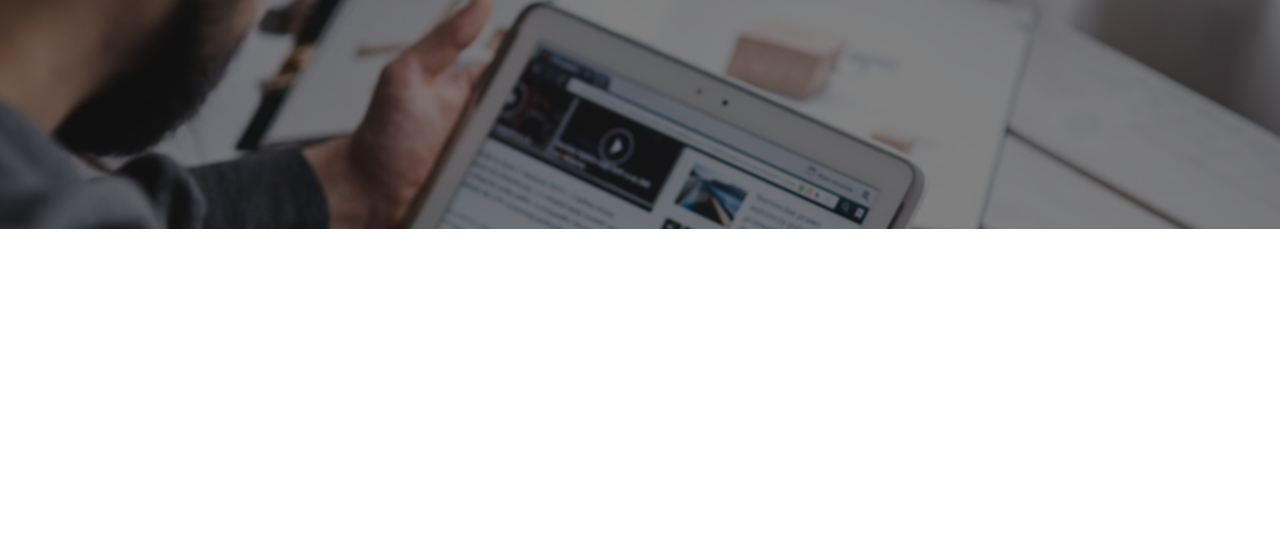
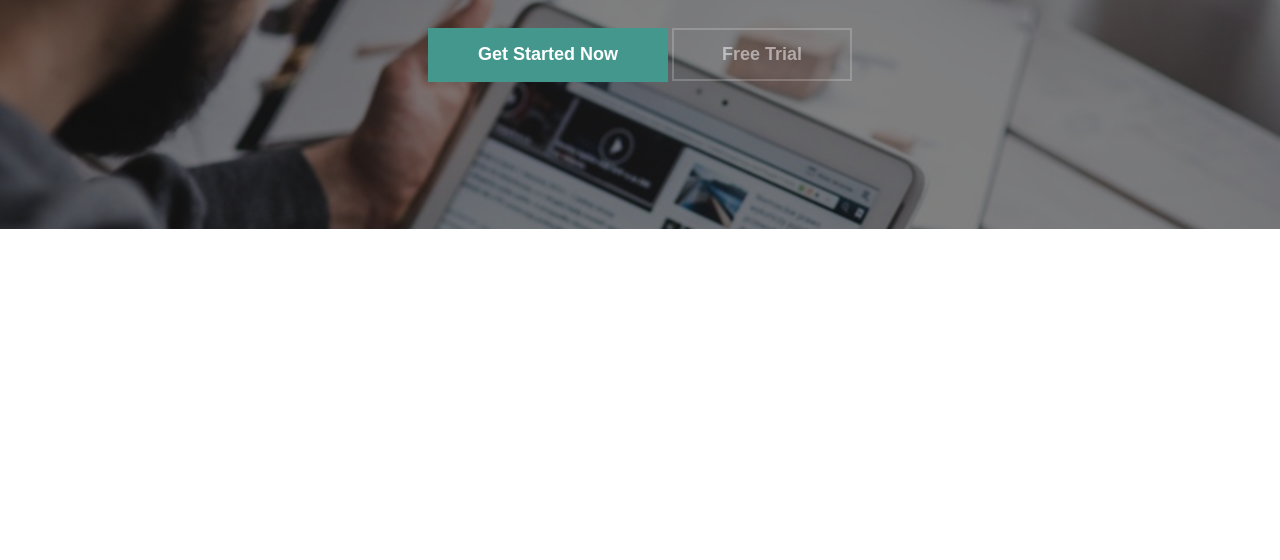
Before and after one commit to MehdiAlouafi/BootStrapMPYL, a plain HTML site: page index.html in a window 1280 px wide. Shown: the part 240-800 px from the top of the page. Drawn offline with nearby package versions, Linux system fonts and the light colour scheme.

Commit message:
ah ah ahh

```diff
--- a/index.html
+++ b/index.html
@@ -29,6 +29,8 @@
 <header>
   <div class="container">
   <h1> One Month Responsive<br> Design</h1>
+  <a class="link-left"href="">Get Started Now</a>
+  <a class="link-right"href="">Free Trial</a>
 </div>
 </header>
 
--- a/style.css
+++ b/style.css
@@ -1,6 +1,7 @@
 * {
   box-sizing: border-box;
   font-family: 'Mont Serrat', sans-serif;
+  text-decoration: none;
 }
 
 body {
@@ -73,6 +74,36 @@ header h1 {
   margin-bottom: 0;
 }
 
-header  h1 {
+header  a {
+  display: inline-block; padding: 14px 50px; font-size: 18px; margin-top: 30px;
 
 }
+
+header a:hover {
+  text-decoration: none;
+}
+
+.link-left {
+  font-weight: 700;
+  color: #fff;
+  background-color:#43978C;
+}
+
+.link-left:hover {
+  color: #fff;
+}
+
+.link-right {
+  color: rgba(255, 255, 255, 0.5);
+  box-shadow: 0px 0px 0px 2px rgba(255, 255, 255, 0.2) inset;
+  line-height: 1.39;
+  transition: color 0.4s ease, background-color 0.4s ease;
+  font-weight: 700;
+}
+
+.link-right:hover {
+  color: #fff;
+  box-shadow: none;
+  background-color: rgba(255, 255, 255, 0.2);
+
+}
```
